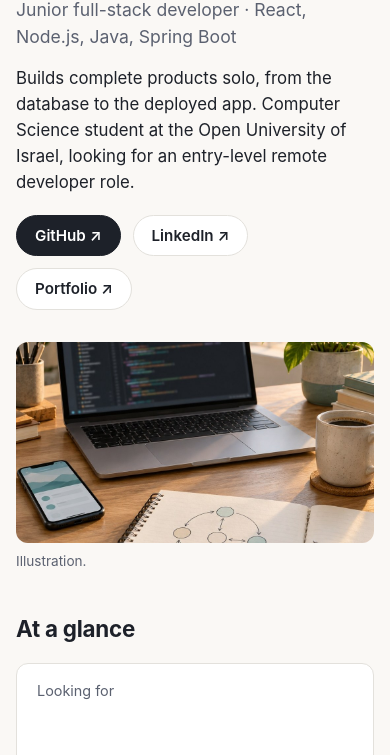
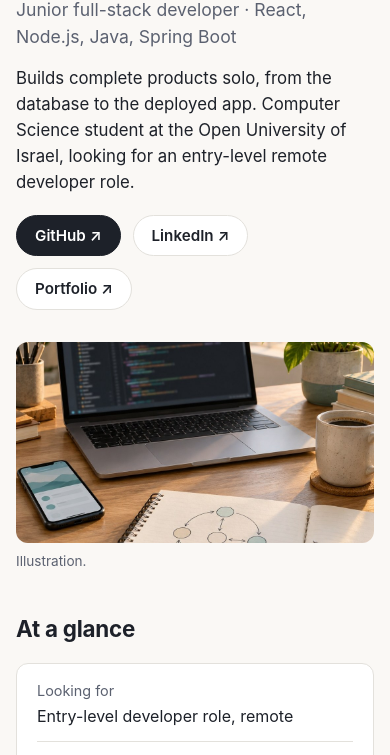
Before and after one commit to yaronserlin/yaronserlin.github.io, a plain HTML site: page index.html in a window 390 px wide. Shown: the part 89-844 px from the top of the page. Drawn offline with Linux system fonts and the light colour scheme.

Commit message:
Fix mobile layout for fact rows

```diff
--- a/index.html
+++ b/index.html
@@ -72,6 +72,7 @@
   .row .value { color: var(--ink-2); font-size: 0.9rem; white-space: nowrap; }
   .closing { color: var(--ink-2); font-size: 0.85rem; border-top: 1px solid var(--hairline); padding-top: 20px; }
   @media (max-width: 700px) {
+    .fact-row .label, .row .name { flex-basis: auto; }
     .projects { grid-template-columns: 1fr; }
     .row { flex-direction: column; gap: 2px; }
     .row .name { flex-basis: auto; }
```
